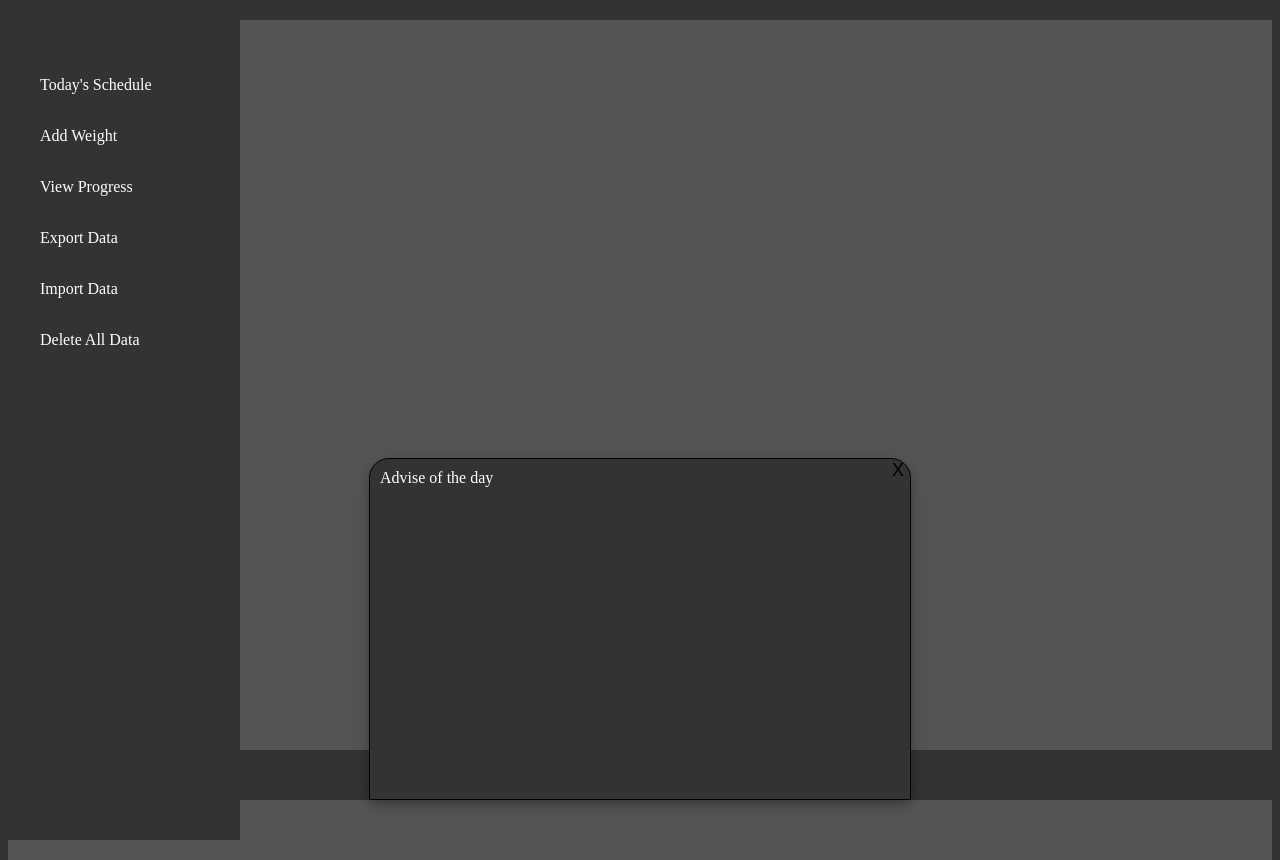
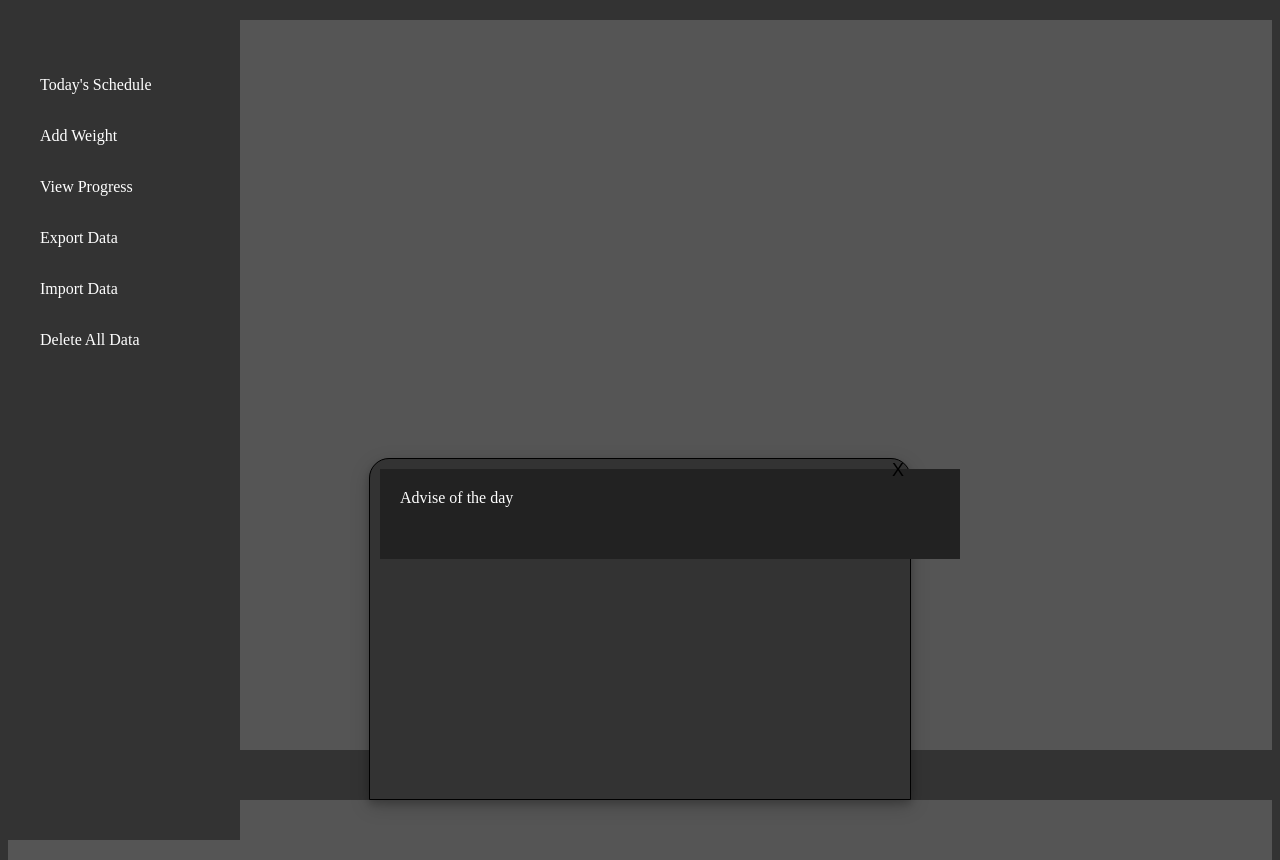
Before and after one commit to ParisNeo/LooseWeightTracker, a plain HTML site: page main.html in a window 1280 px wide. Drawn offline with nearby package versions, Linux system fonts and the light colour scheme.

Commit message:
css change

```diff
--- a/main.css
+++ b/main.css
@@ -103,7 +103,9 @@ header {
     height: 50px;
     top: 0;
     left: 0;
+    padding:20px;
     margin: 10px;
+    background-color: #222;
   }
 
   #close-button {
```
